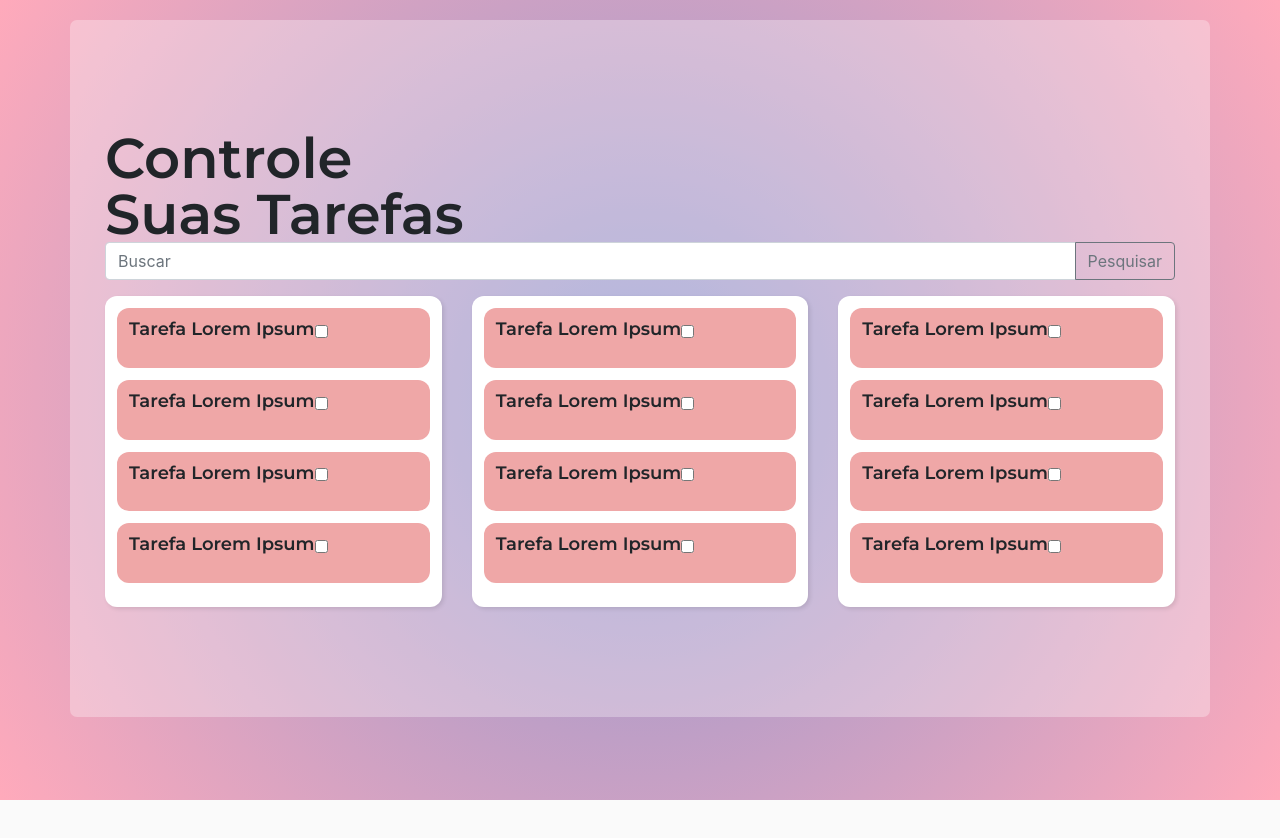
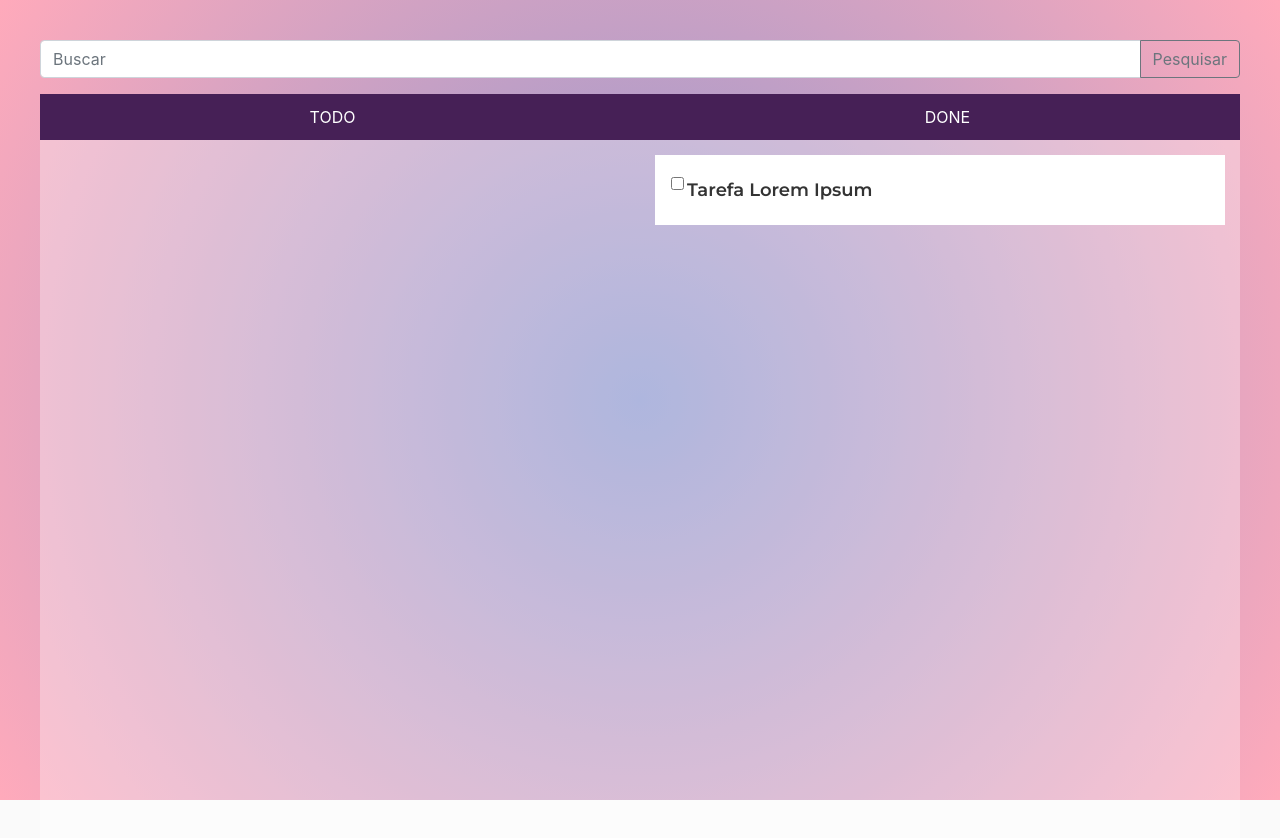
Before and after one commit to felipecotto/react-todo, a React (Create React App) app: page / in a window 1280 px wide. Shown: the top 838 px of the page. Before the commit the page ends 800 px from the top, so only its background shows below. Built offline with nearby package versions, Linux system fonts and the light colour scheme; no server answers.

Commit message:
structure fix

```diff
--- a/src/components/card/index.js
+++ b/src/components/card/index.js
@@ -6,20 +6,8 @@ import * as S from "./styled"
 const Card = () => (
     <S.CardBg>
         <S.CardList>
+            <Checkfield />
             <S.CardTitle>Tarefa Lorem Ipsum </S.CardTitle>
-            <Checkfield />
-        </S.CardList>
-        <S.CardList>
-            <S.CardTitle>Tarefa Lorem Ipsum </S.CardTitle>
-            <Checkfield />
-        </S.CardList>
-        <S.CardList>
-            <S.CardTitle>Tarefa Lorem Ipsum </S.CardTitle>
-            <Checkfield />
-        </S.CardList>
-        <S.CardList>
-            <S.CardTitle>Tarefa Lorem Ipsum </S.CardTitle>
-            <Checkfield />
         </S.CardList>
     </S.CardBg>
 )
--- a/src/components/card/styled.js
+++ b/src/components/card/styled.js
@@ -1,10 +1,7 @@
 import styled from "styled-components"
 
 export const CardBg = styled.div`
-  background: #fff;
-  border-radius: 12px;
-  box-shadow: 2px 2px 4px rgba(0,0,0,0.1);
-  padding: 12px;
+
 `
 
 export  const CardTitle = styled.h3`
@@ -15,8 +12,10 @@ export  const CardTitle = styled.h3`
 
 export const CardList = styled.div`
   display: flex;
-  background-color: #efa7a7;
+  align-items: center;
+  background-color: #ffffff;
   padding: 12px;
-  border-radius: 12px;
   margin-bottom: 12px;
+  min-height: 70px;
+  color: #333;
 `
--- a/src/components/checkfield/index.js
+++ b/src/components/checkfield/index.js
@@ -1,8 +1,5 @@
 import React from "react"
 import { Form } from 'react-bootstrap';
-
-import * as S from "./styled"
-
 const Checkfield = () => (
     <Form.Group controlId="formBasicCheckbox">
         <Form.Check type="checkbox" />
--- a/src/components/input-search/index.js
+++ b/src/components/input-search/index.js
@@ -1,7 +1,5 @@
 import React from "react"
 import { InputGroup, FormControl, Button } from 'react-bootstrap';
-
-import * as S from "./styled"
 
 const InputSearch = () => (
     <InputGroup className="mb-3">
--- a/src/modules/layout/index.jsx
+++ b/src/modules/layout/index.jsx
@@ -3,6 +3,7 @@ import { Container } from 'react-bootstrap';
 import styled from "styled-components";
 
 const BoxStyled = styled.section`
+    padding: 0 20px;
     background: rgb(139,150,207);
     background: radial-gradient(circle, rgba(139,150,207,1) 0%, rgba(255,170,187,1) 100%);
     height: 100vh
@@ -11,7 +12,6 @@ const BoxStyled = styled.section`
 const Content = styled.section`
     padding:  20px;
     border-radius: 7px;
-    background: rgba(255,255,255,0.3)
 `;
 
 const ContainerStyled = styled(Container)`
@@ -20,7 +20,7 @@ const ContainerStyled = styled(Container)`
 
 export const Layout = ({ children }) => (
     <BoxStyled>
-        <ContainerStyled>
+        <ContainerStyled fluid>
             <Content>
                 {children}
             </Content>
--- a/src/modules/todolist/index.jsx
+++ b/src/modules/todolist/index.jsx
@@ -1,25 +1,44 @@
-import React  from "react";
-// import {TodoConsumer} from '../../modules/todolist/contextTodo'
+import React, { useContext } from 'react';
+import TodoContext from '../../modules/todolist/contextTodo'
+import styled from "styled-components";
 
-import { Container, Row, Col } from 'react-bootstrap';
-import * as S from "./styled"
+import { Row, Col } from 'react-bootstrap';
 import Card from '../../components/card';
-import InputSearch from '../../components/input-search';
 
+const Todolist = styled.section`
+    height: 100vh;
+    background: rgba(255,255,255,0.3)
+`;
+const TodolistTitle = styled.section`
+    background: #462056;
+    padding: 15px 0;
+    color: #ffffff;
+    text-align: center;
+`;
+const TodolistContant = styled.section`
+    padding: 15px;
+    color: #ffffff;
+    text-align: center;
+`;
+export default function TodoListModule() {
+    const dataList  = useContext(TodoContext);
+    console.log(dataList)
+    return (
+        <Todolist>
+            <TodolistTitle>
+                <Row>
+                    <Col>TODO</Col>
+                    <Col>DONE</Col>
+                </Row>
+            </TodolistTitle>
+            <TodolistContant>
+                <Row>
+                    <Col>
 
-export default function TodoListModule() {
-
-    return (
-        <S.SectionMain>
-        <Container>
-            <S.TitleMain>Controle <br/> Suas Tarefas</S.TitleMain>
-            <InputSearch/>
-            <Row>
-                <Col><Card/></Col>
-                <Col><Card/></Col>
-                <Col><Card/></Col>
-            </Row>
-        </Container>
-        </S.SectionMain>
+                    </Col>
+                    <Col><Card/></Col>
+                </Row>
+            </TodolistContant>
+        </Todolist>
     );
   }
--- a/src/modules/todolist/styled.js
+++ b/src/modules/todolist/styled.js
@@ -1,11 +1,8 @@
 import styled from "styled-components"
 
 export const TitleMain = styled.h1`
-  font-family: 'Montserrat', sans-serif;
-  font-size: 56px;
+  font-family: 'Montserrat',sans-serif;
+  font-size: 30px;
   font-weight: 600;
+  color: #343f69;
 `
-
-export const SectionMain = styled.section`
-  padding: 90px 0;
-`
--- a/src/views/todolist/index.jsx
+++ b/src/views/todolist/index.jsx
@@ -1,4 +1,7 @@
 import React, {useEffect, useState} from "react";
+
+// import {TitleMain} from "./styled"
+import InputSearch from '../../components/input-search';
 import {TodoListService} from '../../server/services/todoList-service'
 import TodoContext from '../../modules/todolist/contextTodo'
 import {Layout} from '../../modules/layout'
@@ -6,18 +9,32 @@ import TodoListModule from '../../modules/todolist'
 
 
 export default function TodoList() {
-    const [cards, setCards] = useState();
+    const [cardDone, setcardDone] = useState();
+    const [cardTodo, setcardTodo] = useState();
 
     useEffect(() => {
       (async () => {
         const res = await TodoListService()
-        setCards(res)
+        res.map((item) => {
+          if(item.completed) {
+            return setcardTodo({...cardTodo, item})
+          }
+          console.log( 'ßßentrou')
+          return setcardDone(item)
+        })
       })()
     }, [])
 
     return (
       <Layout>
-        <TodoContext.Provider value={{todo: cards}}>
+        <TodoContext.Provider value={{
+          cardDone,
+          setcardDone,
+          cardTodo,
+          setcardTodo
+        }}>
+          {/* <TitleMain>Controle <br/> Suas Tarefas</TitleMain> */}
+            <InputSearch/>
           <TodoListModule/>
         </TodoContext.Provider>
       </Layout>
--- a/src/views/usertodolist/index.jsx
+++ b/src/views/usertodolist/index.jsx
@@ -1,7 +1,7 @@
 import React, {useEffect, useState} from "react";
-import {
-  useParams
-} from "react-router-dom";
+// import {
+//   useParams
+// } from "react-router-dom";
 import {Layout} from '../../modules/layout'
 import {UserService} from '../../server/services/userTodoList-service'
 
```
